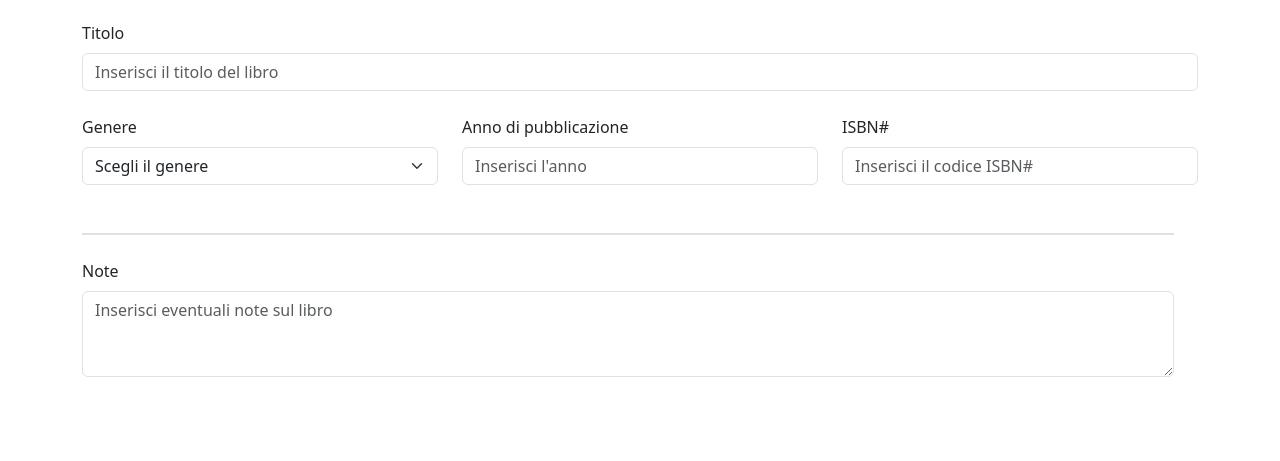
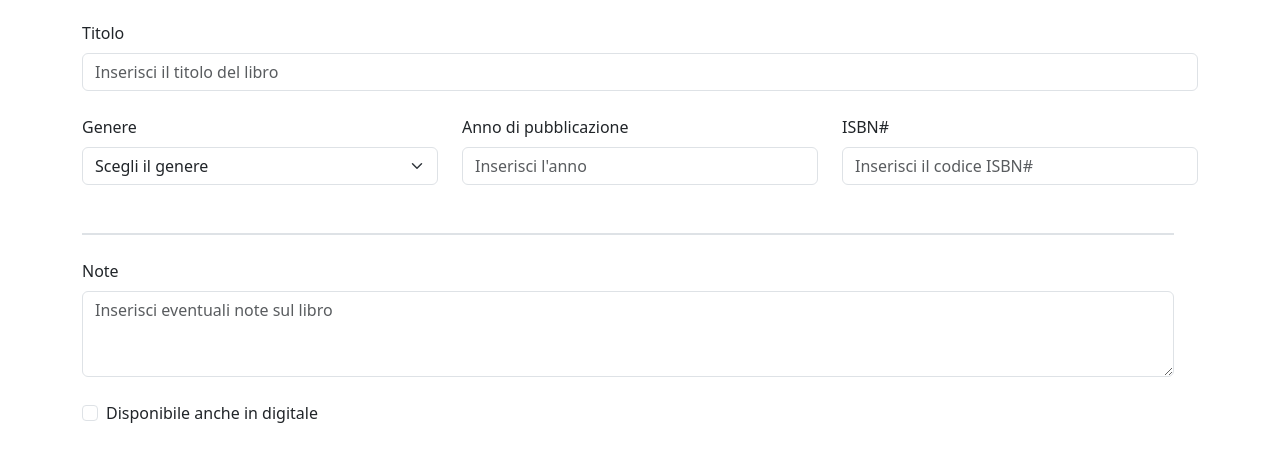
Before and after one commit to yuricifiello/html-css-bootstrap-dashboard, a plain HTML site: page add-book.html in a window 1280 px wide. Shown: the part 221-682 px from the top of the page. Drawn offline with nearby package versions, Linux system fonts and the light colour scheme.

Commit message:
check digital

```diff
--- a/add-book.html
+++ b/add-book.html
@@ -132,6 +132,21 @@
             ></textarea>
           </div>
         </div>
+        <div class="row mt-4">
+          <div class="col">
+            <div class="form-check">
+              <input
+                class="form-check-input"
+                type="checkbox"
+                value=""
+                id="flexCheckDefault"
+              />
+              <label class="form-check-label" for="flexCheckDefault">
+                Disponibile anche in digitale
+              </label>
+            </div>
+          </div>
+        </div>
       </div>
     </div>
 
```
